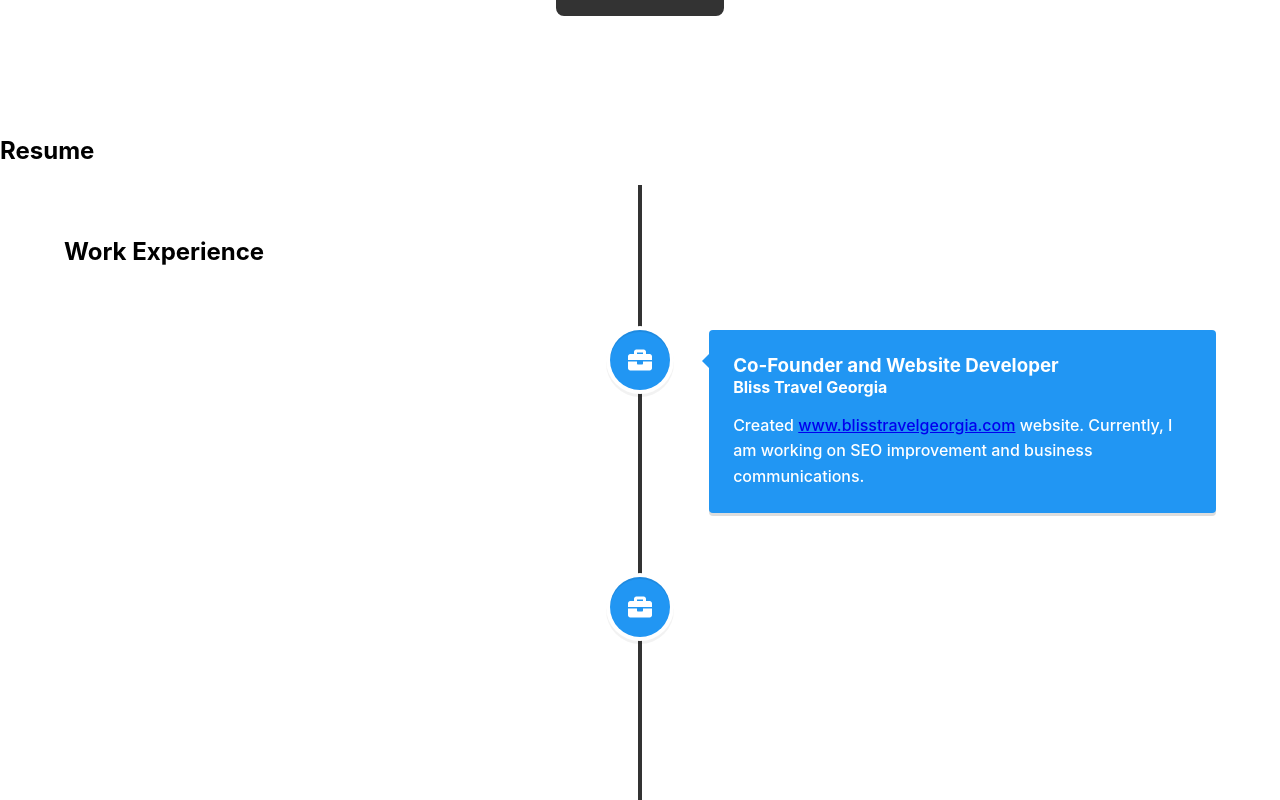
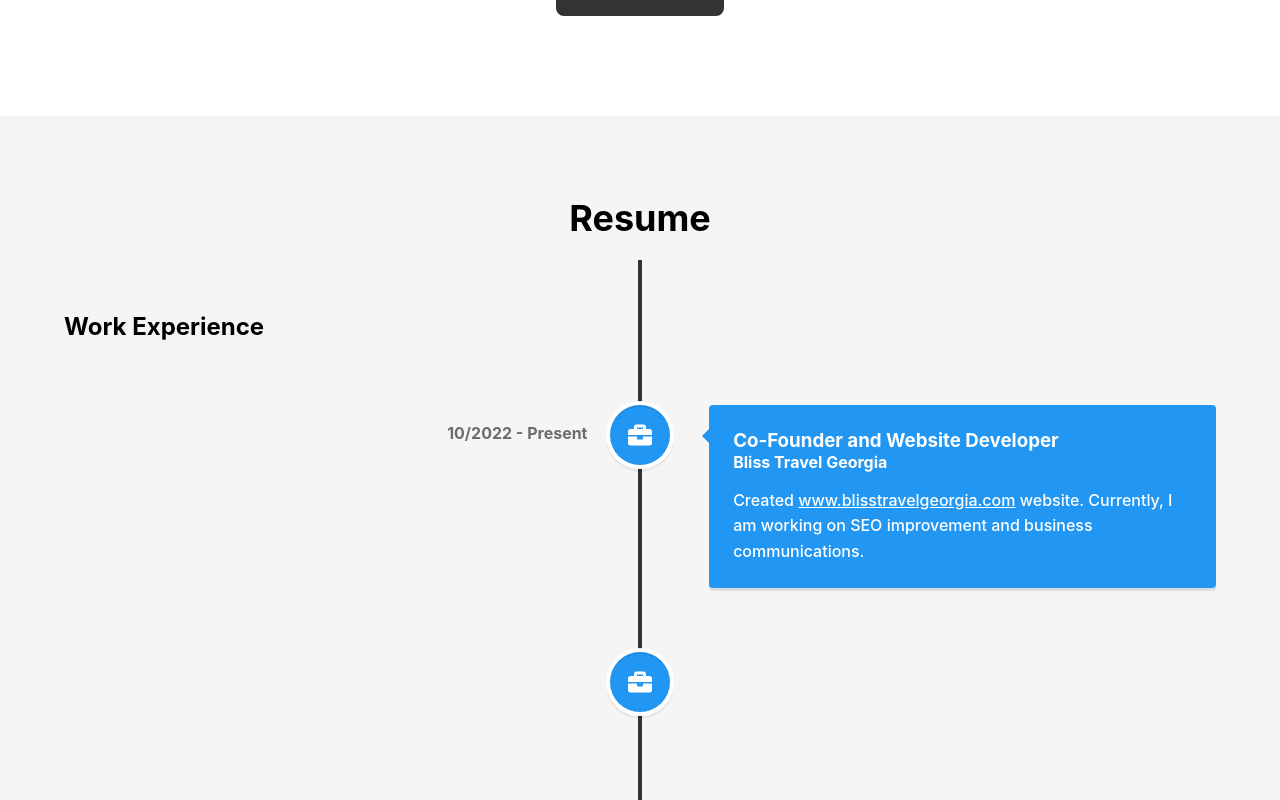
Before and after one commit to Gigi-Didberidze/Gigi-Didberidze.github.io, a React (Create React App) app: page / in a window 1280 px wide. Shown: the part 1460-2260 px from the top of the page. Built offline with nearby package versions, Linux system fonts and the light colour scheme.

Commit message:
Added styling for the updated resume section

```diff
--- a/src/App.css
+++ b/src/App.css
@@ -6,6 +6,7 @@
 header{
   position: fixed;
   width: 100%;
+  z-index: 1;
 }
 nav {
   position: sticky;
@@ -48,7 +49,6 @@
   background-repeat: no-repeat;
   background-size: cover;
   background-position: center;
-
 }
 
 .intro {
@@ -94,6 +94,10 @@
 }
 .about {
   padding: 100px 0;
+}
+.resume{
+  padding: 50px 0;
+  background-color: #F5F5F5	;
 }
 
 .about-content {
@@ -205,3 +209,22 @@
   color: #007bff;
   border: 2px solid #007bff;
 }
+#bliss{
+  color: white;
+}
+#bliss:hover{
+  color: blue;
+}
+.vertical-timeline.vertical-timeline--animate.vertical-timeline--two-columns{
+  position: relative;
+}
+.vertical-timeline-element-date{
+  color:#333;
+  font-weight: bold !important;
+}
+#resh2{
+  text-align: center;
+  font-size: 36px;
+  font-weight: bold;
+  margin-bottom: 20px;
+}
```
